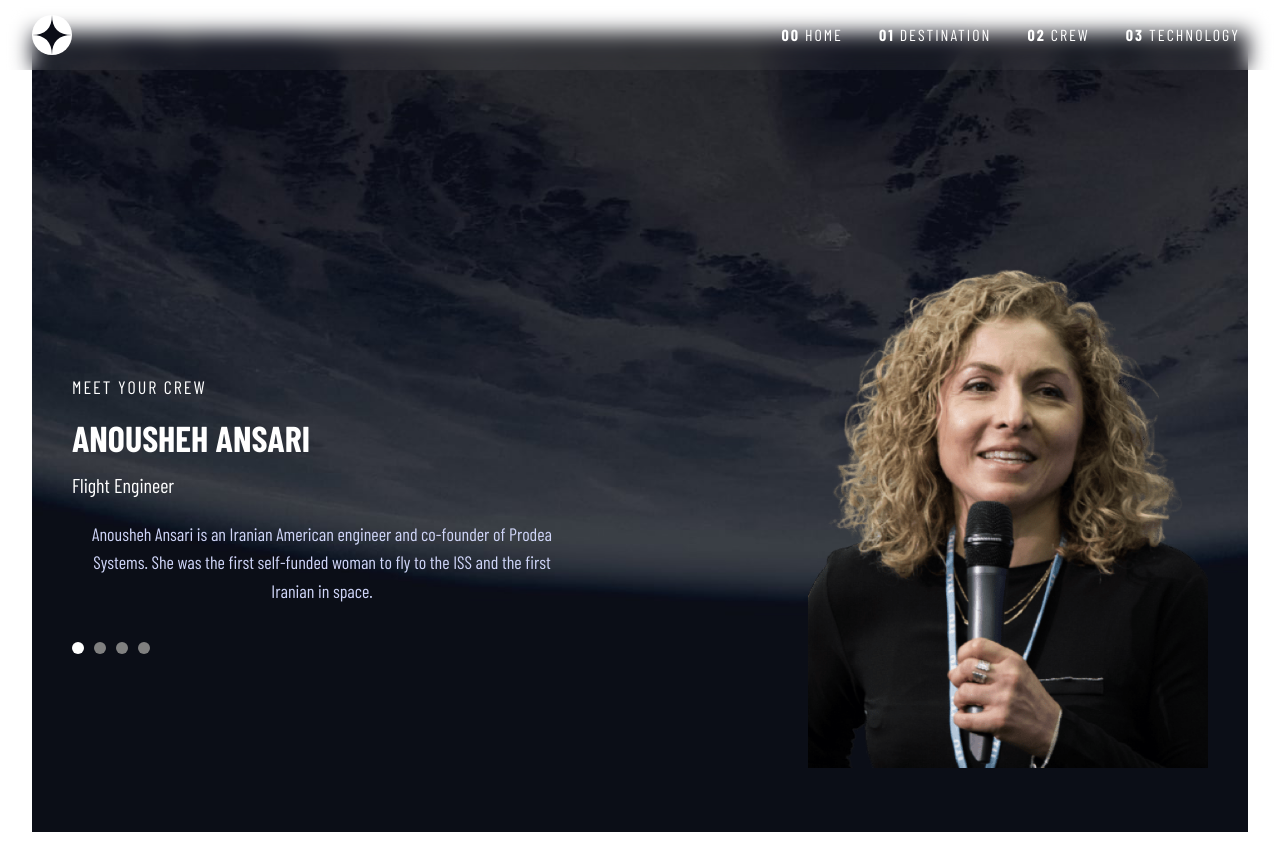
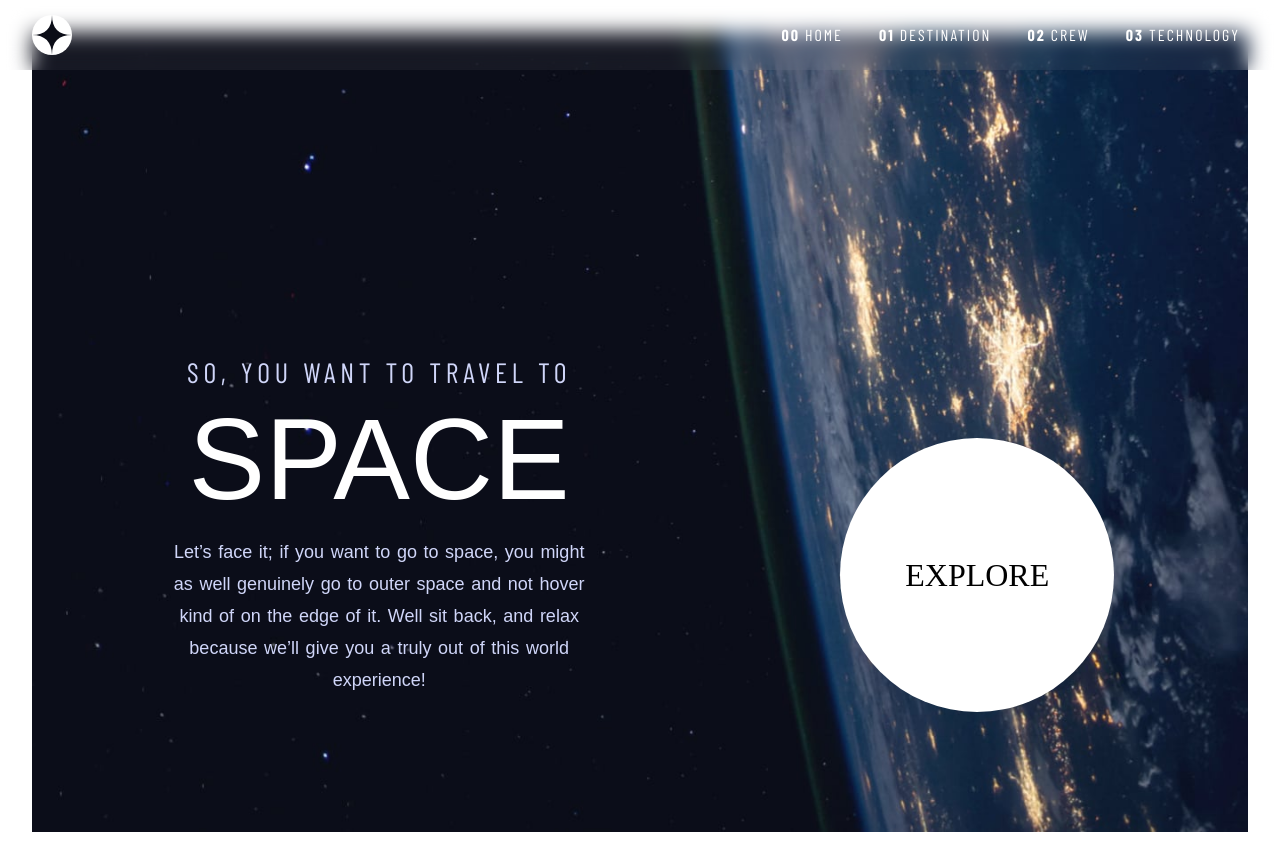
Before and after one commit to NikaShubitidze18/Space-tourism-multi-page-website, a React (Vite) app: page /crew in a window 1280 px wide. Built offline with nearby package versions, Linux system fonts and the light colour scheme; a web font is replaced by a local one.

Commit message:
Initial deploy

```diff
--- a/src/App.jsx
+++ b/src/App.jsx
@@ -1,23 +1,24 @@
+// App.jsx – აღარ გვჭირდება <Router>
 import React from "react";
-import { BrowserRouter as Router, Routes, Route } from "react-router-dom";
+import { Routes, Route } from "react-router-dom";
 import "./App.css";
 import Home from "./components/home/Home";
 import Destination from "./components/destination/Destination";
-import Crew from "./components/crew/Crew"; // Fixed Crew import (capital C)
+import Crew from "./components/crew/Crew";
 import Navbar from "./components/navbar/Navbar";
 import Technology from "./components/technology/technology";
 
 function App() {
   return (
-    <Router>
+    <>
       <Navbar />
       <Routes>
         <Route path="/" element={<Home />} />
         <Route path="/destination" element={<Destination />} />
-        <Route path="/crew" element={<Crew />} /> {/* Crew Route */}
-        <Route path="/technology" element={<Technology />} /> {/* Technology Route */}
+        <Route path="/crew" element={<Crew />} />
+        <Route path="/technology" element={<Technology />} />
       </Routes>
-    </Router>
+    </>
   );
 }
 
--- a/src/main.jsx
+++ b/src/main.jsx
@@ -1,10 +1,13 @@
 import { StrictMode } from 'react'
 import { createRoot } from 'react-dom/client'
+import { HashRouter } from 'react-router-dom'
 import './index.css'
 import App from './App.jsx'
 
 createRoot(document.getElementById('root')).render(
   <StrictMode>
-    <App />
+    <HashRouter>
+      <App />
+    </HashRouter>
   </StrictMode>
 )
--- a/vite.config.js
+++ b/vite.config.js
@@ -1,7 +1,8 @@
+// vite.config.js
 import { defineConfig } from 'vite';
 import react from '@vitejs/plugin-react';
 
 export default defineConfig({
   plugins: [react()],
-  base: '/Space-tourism-multi-page-website/',  // GitHub რეპოზიტორიის სახელით
+  base: '/Space-tourism-multi-page-website/', // ← ეს უნდა იყოს ზუსტად შენს რეპოს სახელთან შესაბამისი
 });
```
Also changed, not shown: package.json (+4 -4 lines).
